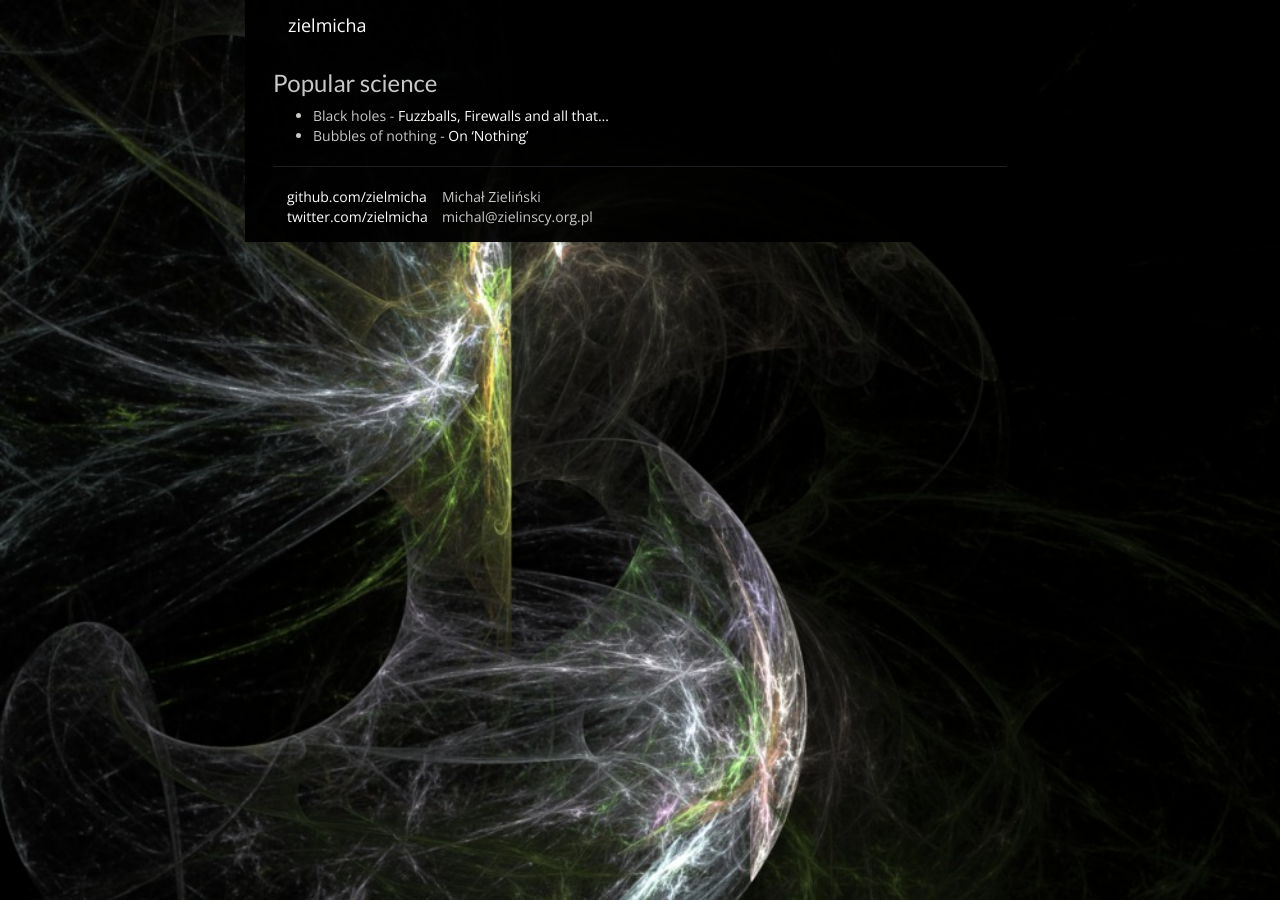
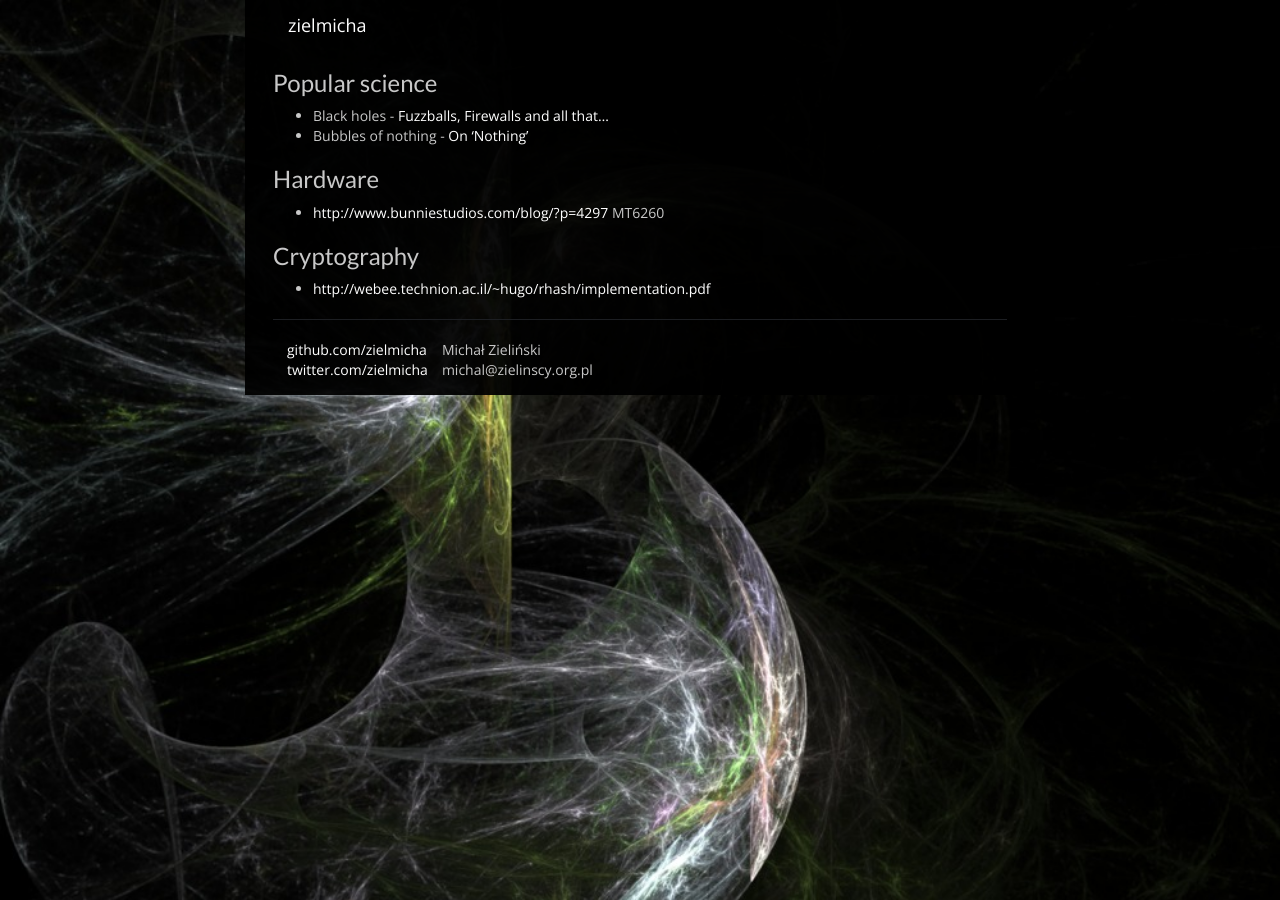
Before and after one commit to zielmicha/zielmicha.com, a Jekyll site: the page built from interesting.md, in a window 1280 px wide. Built offline with Jekyll 4.4.1, drawn with Linux system fonts in a browser that asks for light colours; Markdown is read by kramdown in place of the engine named in the settings.

Commit message:
interesting.md

```diff
--- a/interesting.md
+++ b/interesting.md
@@ -6,3 +6,11 @@ layout: default
 
  * Black holes - [Fuzzballs, Firewalls and all that...](http://www.physics.ohio-state.edu/~mathur/fuzzballparadigm.pdf)
  * Bubbles of nothing - [On 'Nothing'](http://arxiv.org/pdf/1111.0301.pdf)
+
+### Hardware
+
+ * [http://www.bunniestudios.com/blog/?p=4297](From Gongkai to Open Source) MT6260
+
+### Cryptography
+
+ * [http://webee.technion.ac.il/~hugo/rhash/implementation.pdf](Randomized hashes paper)
```
